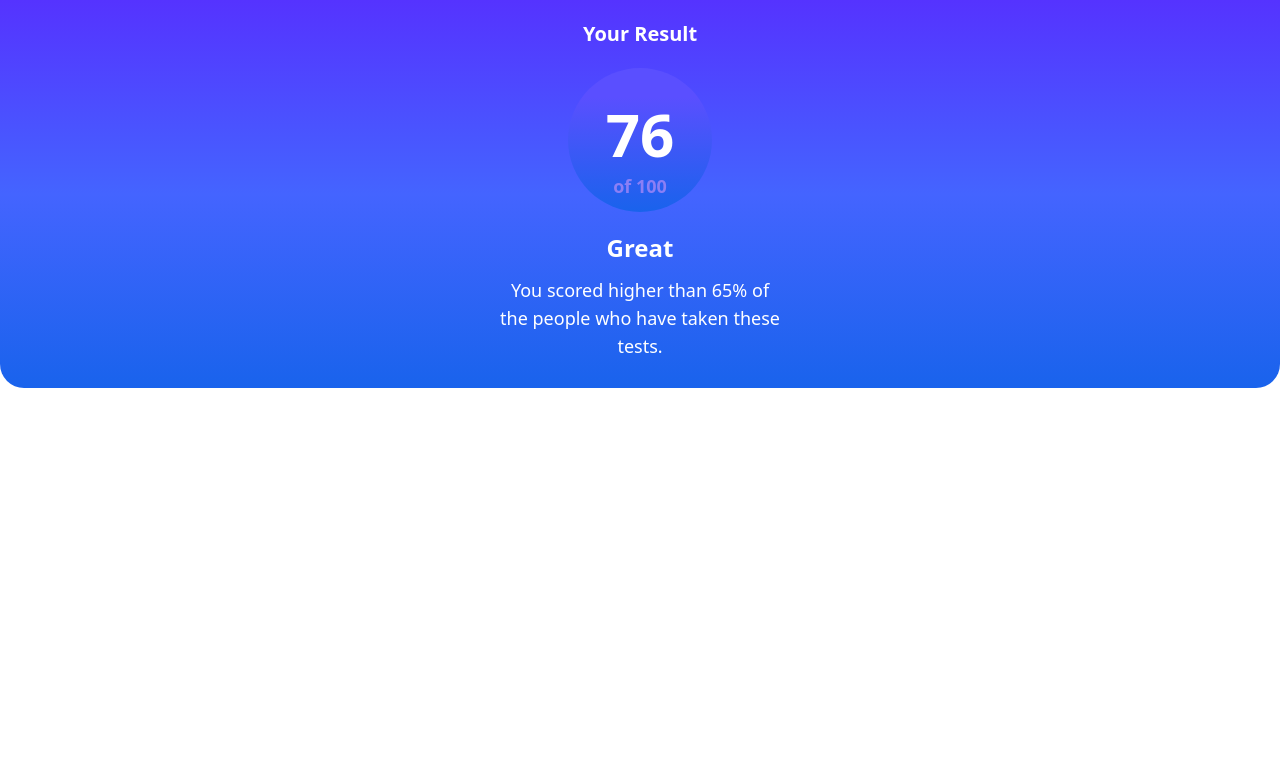
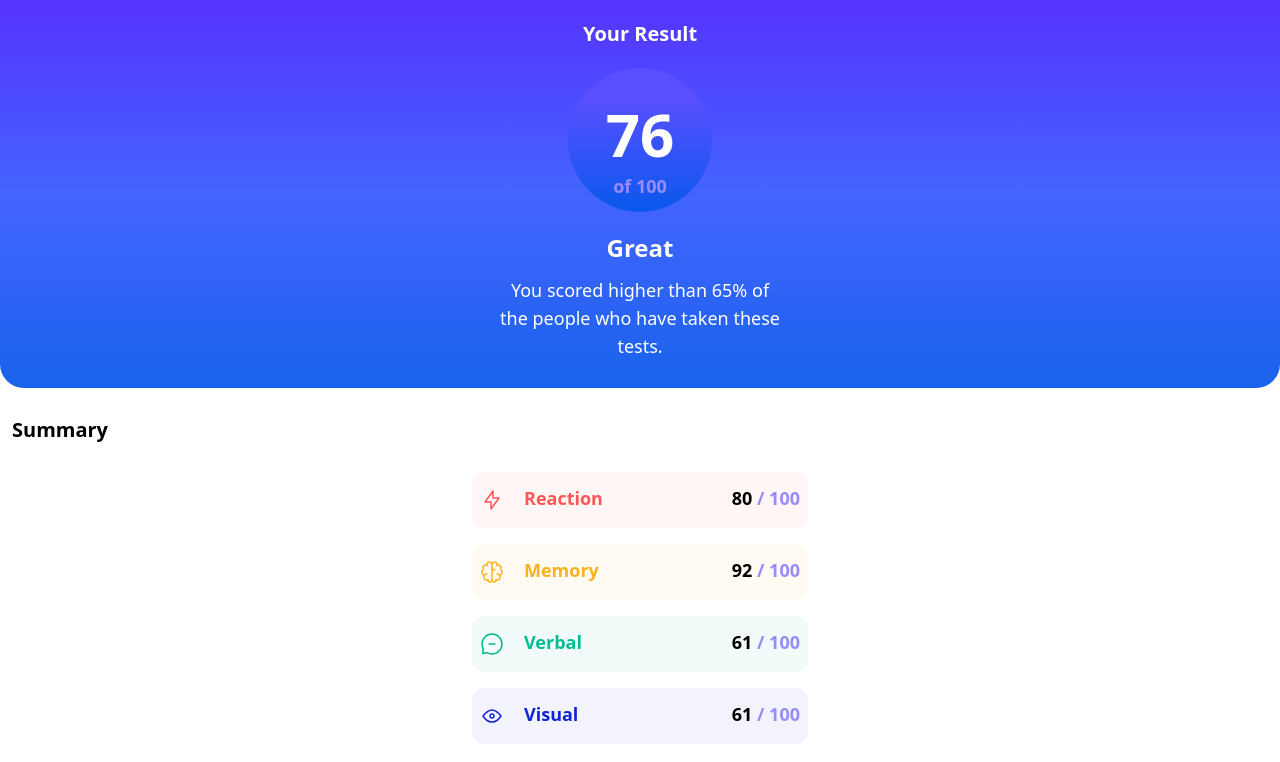
Before and after one commit to bluesky0-0/result-summary-calculation, a website built with Vite: page index.html in a window 1280 px wide. Built offline with nearby package versions, Linux system fonts and the light colour scheme.

Commit message:
lower half done

```diff
--- /dev/null
+++ b/demo.txt
@@ -0,0 +1,3 @@
+<button><img src="images/icon-memory.svg" alt="">Memory</button>
+        <button><img src="images/icon-verbal.svg" alt="">Verbal</button>
+        <button><img src="images/icon-visual.svg" alt="">Visual</button>
--- a/index.html
+++ b/index.html
@@ -14,7 +14,7 @@
         <div class="flex items-center justify-center">
           <div class="circle-color rounded-full h-36 w-36">
             <p class="text-6xl pt-9 pb-2 font-bold">76</p>
-            <h2 class="text-lg text-[#8b7ff5] font-semibold">of 100</h2>
+            <h2 class="text-lg text-[#978cf9] font-semibold">of 100</h2>
           </div>
         </div>
 
@@ -25,9 +25,48 @@
           </p>
         </div>
       </div>
-      <div>
+      <div class="">
+        <div class="text-black pt-7 pl-3 text-xl font-bold p-7">Summary</div>
+
+        <div class="flex flex-col items-center justify-center font-semibold gap-4">
+          <div class="flex justify-between bg-[#fff6f5] w-[21rem] h-14 text-lg rounded-xl ">
+            <div class="flex gap-5 mx-2">
+              <img class="w-6 h-6 mt-4"  src="images/icon-reaction.svg" alt="reaction" />
+              <h3 class="mt-3 text-[#ff5757]">Reaction</h3>
+            </div>
+            <p class="mt-3 mx-2 text-[#978cf9]"><u class="no-underline text-black">80 </u>/ 100</p>
+          </div>
 
 
+          <div class="flex justify-between bg-[#fffbf2] w-[21rem] h-14 text-lg rounded-xl ">
+            <div class="flex gap-5 mx-2">
+              <img class="w-6 h-6 mt-4"  src="images/icon-memory.svg" alt="memory" />
+              <h3 class="mt-3 text-[#ffb01f]">Memory</h3>
+            </div>
+            <p class="mt-3 mx-2 text-[#978cf9]"><u class="no-underline text-black">92 </u>/ 100</p>
+          </div>
+
+
+
+          <div class="flex justify-between bg-[#f2fafa] w-[21rem] h-14 text-lg rounded-xl ">
+            <div class="flex gap-5 mx-2">
+              <img class="w-6 h-6 mt-4"  src="images/icon-verbal.svg" alt="verbal" />
+              <h3 class="mt-3 text-[#00bd91]">Verbal</h3>
+            </div>
+            <p class="mt-3 mx-2 text-[#978cf9]"><u class="no-underline text-black">61 </u>/ 100</p>
+          </div>
+
+
+
+          <div class="flex justify-between bg-[#f3f3fd] w-[21rem] h-14 text-lg rounded-xl ">
+            <div class="flex gap-5 mx-2">
+              <img class="w-6 h-6 mt-4"  src="images/icon-visual.svg" alt="visual" />
+              <h3 class="mt-3 text-[#1125d4]">Visual</h3>
+            </div>
+            <p class="mt-3 mx-2 text-[#978cf9]"><u class="no-underline text-black">61 </u>/ 100</p>
+          </div>
+
+        </div>
       </div>
     </div>
   </body>
--- a/main.css
+++ b/main.css
@@ -20,7 +20,7 @@
 
 
           #5A4FFF 20%,
-          #1963ec 100%
+          #0958ec 100%
 
         );
 
```
Also changed, not shown: images/favicon-32x32.png (added), images/icon-memory.svg (added), images/icon-reaction.svg (added), images/icon-verbal.svg (added), images/icon-visual.svg (added).
